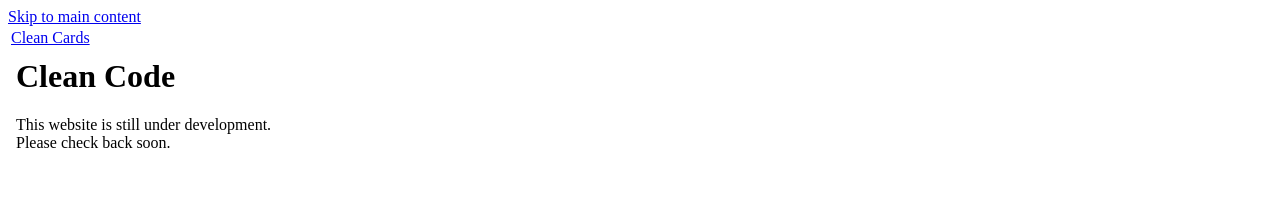
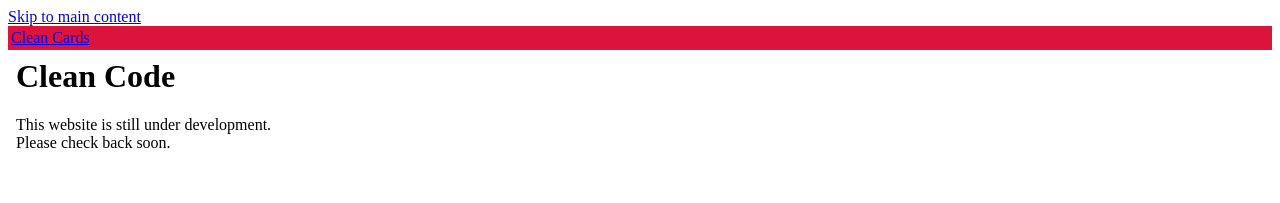
Before and after one commit to Jett59/cleancode, a plain HTML site: page index.html in a window 1280 px wide. Drawn offline with Linux system fonts and the light colour scheme.

Commit message:
added css to make the banner a different color (probably won't keep this)

```diff
--- /dev/null
+++ b/all.css
@@ -0,0 +1,3 @@
+.banner{
+    background-color: crimson;
+}
--- a/index.html
+++ b/index.html
@@ -1,11 +1,12 @@
 <html>
     <head>
         <title>Clean Code</title>
+        <link rel="stylesheet" href="/all.css"/>
     </head>
     <body>
         <a href="#maincontent">Skip to main content</a>
         <br/>
-        <div role="banner">
+        <div role="banner" class="banner">
             <table>
                 <tr>
                     <td>
```
